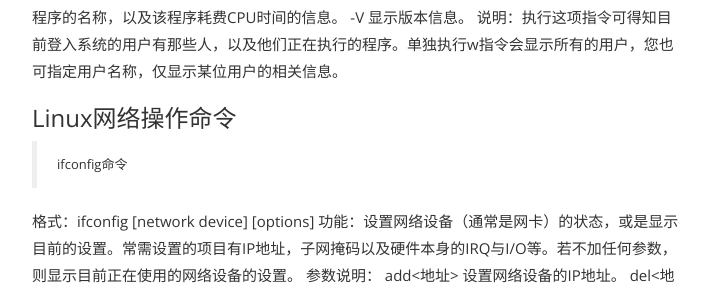
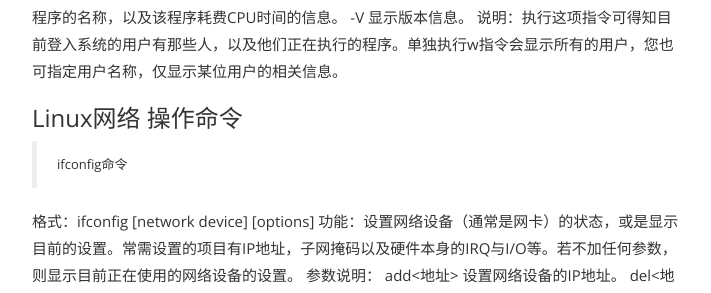
Before and after one commit to jaimecai/jaimecai.github.io, a Jekyll site: the page built from _posts/2016-5-26-Linux基本命令.md, in a window 1280 px wide and 900 px high, scrolled down 11666 px. Shown: the part 159-452 px from the top of the window, without its empty margins (283-994 px from the left). Built offline with Jekyll 4.4.1, drawn with Linux system fonts in a browser that asks for light colours.

```diff
--- a/_posts/2016-5-26-Linux基本命令.md
+++ b/_posts/2016-5-26-Linux基本命令.md
@@ -348,6 +348,7 @@ tar -xvf filename.tar -C tango
 tar -czvf filename.tar /home/mine/work /home/mine/school
 解压归档文件filename.tar.gz为filename.tar
 gunzip filename.tar.gz
+
 ### 系统管理基本命令 ###
 >useradd命令
 
@@ -691,7 +692,8 @@ Env
 -u 忽略执行程序的名称，以及该程序耗费CPU时间的信息。
 -V 显示版本信息。
 说明：执行这项指令可得知目前登入系统的用户有那些人，以及他们正在执行的程序。单独执行w指令会显示所有的用户，您也可指定用户名称，仅显示某位用户的相关信息。
-### Linux网络操作命令 ###
+
+### Linux网络 操作命令 ###
 >ifconfig命令
 
 格式：ifconfig [network device] [options]
```
